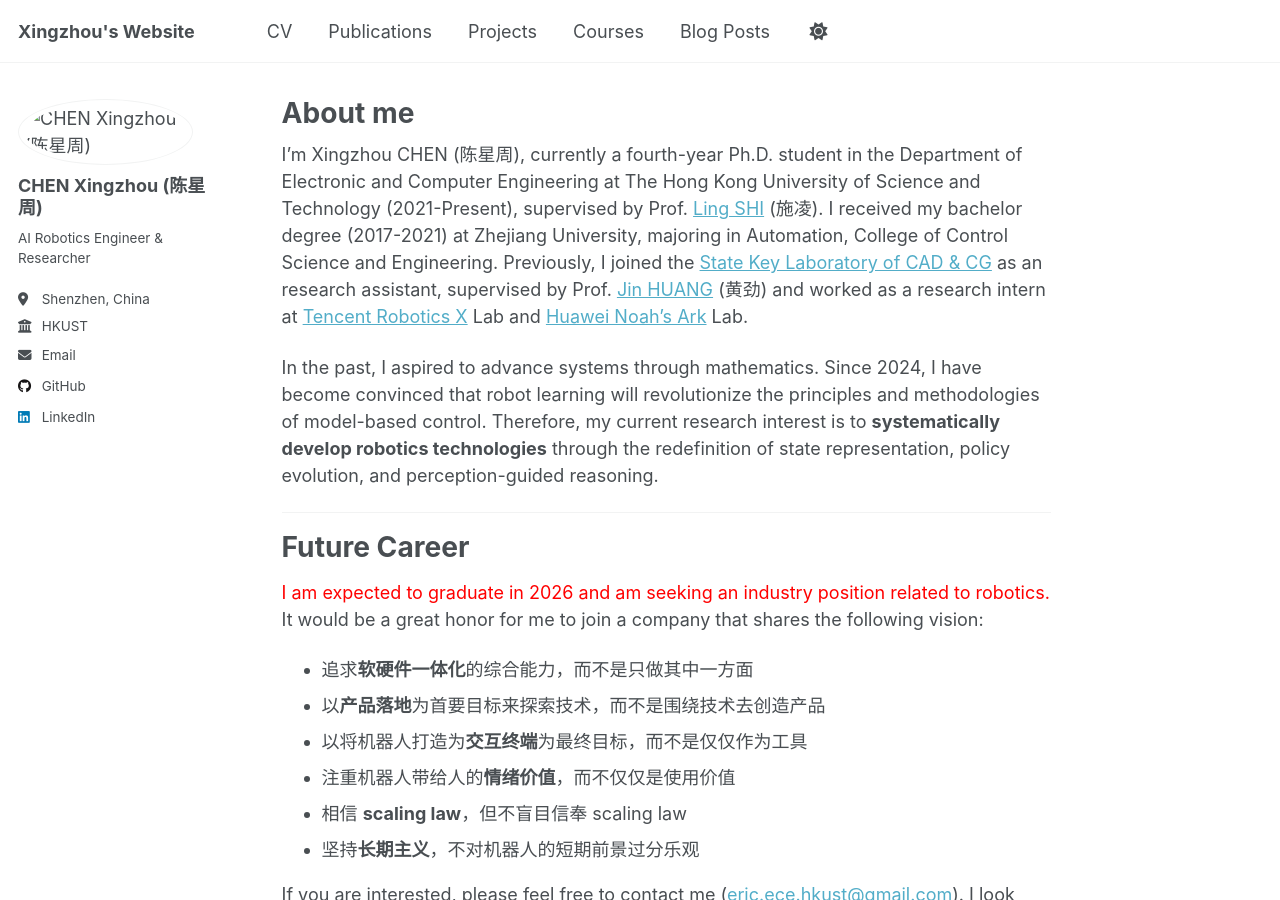
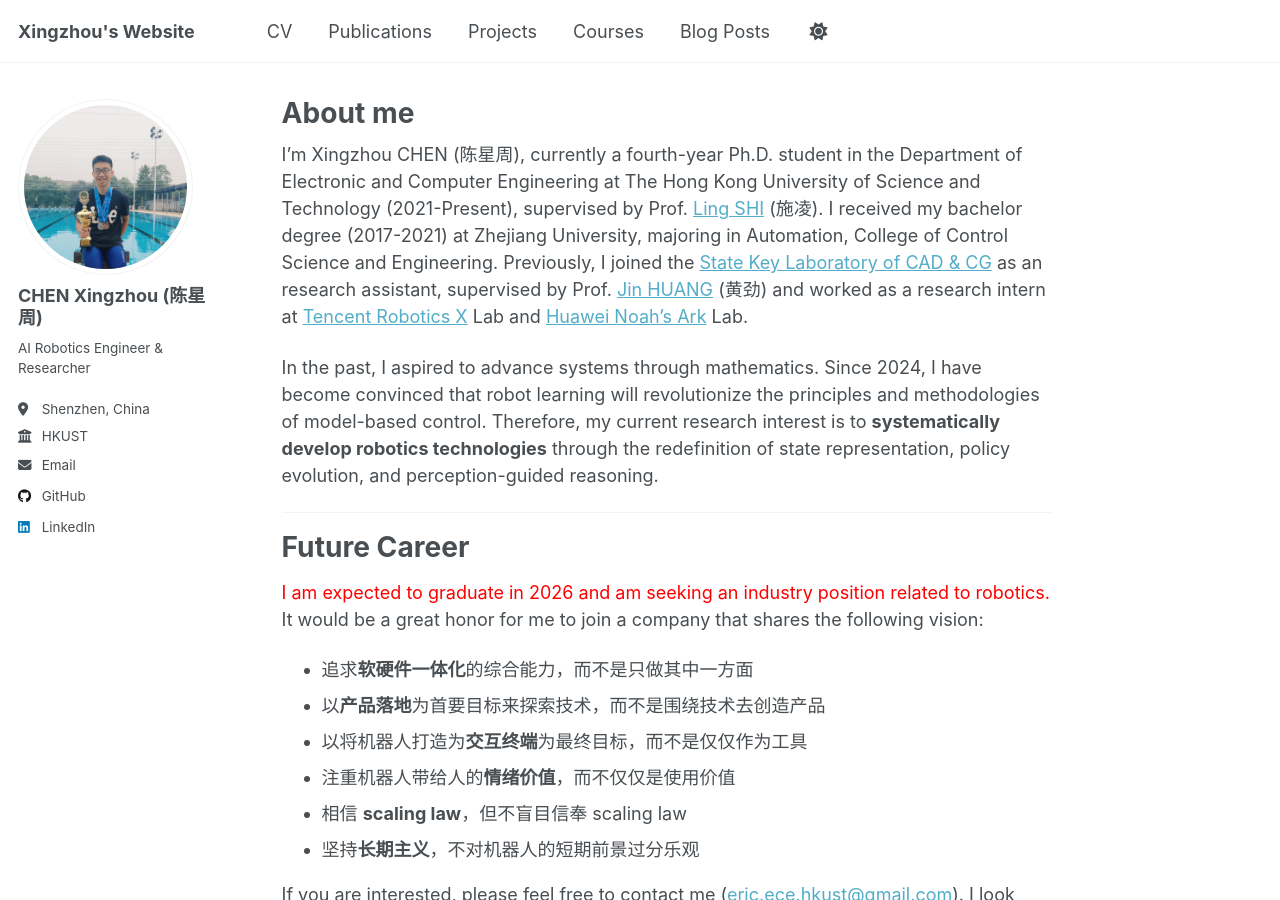
Before and after one commit to RoboCubPilot/RoboCubPilot.github.io, a Jekyll site: the page built from _pages/about.md, in a window 1280 px wide and 900 px high. Built offline with Jekyll 4.4.1, drawn with Linux system fonts in a browser that asks for light colours; a script that is not in the unit is left out.

Commit message:
Update _config.yml

```diff
--- a/_config.yml
+++ b/_config.yml
@@ -23,7 +23,7 @@ repository               : "RoboCubPilot/RoboCubPilot.github.io"
 #               Additional customization can be done by editing /_includes/author-profile.html
 author:
   # Biographic information
-  avatar           : "images/xingzhou_chen.jpg"
+  avatar           : "xingzhou_chen.jpg"
   name             : "CHEN Xingzhou (陈星周)"
   pronouns         : # example: "she/her"
   bio              : "AI Robotics Engineer & Researcher"
```
